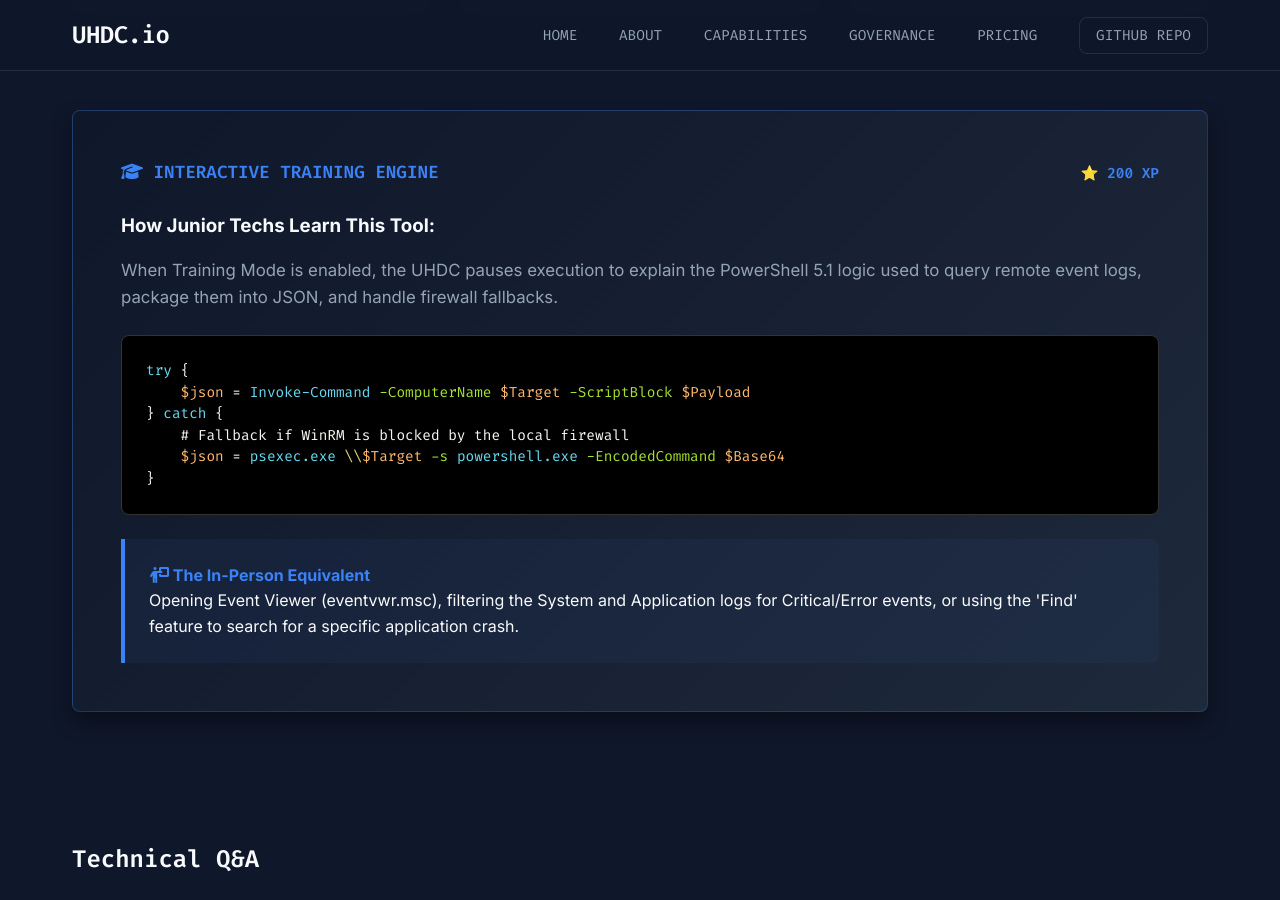
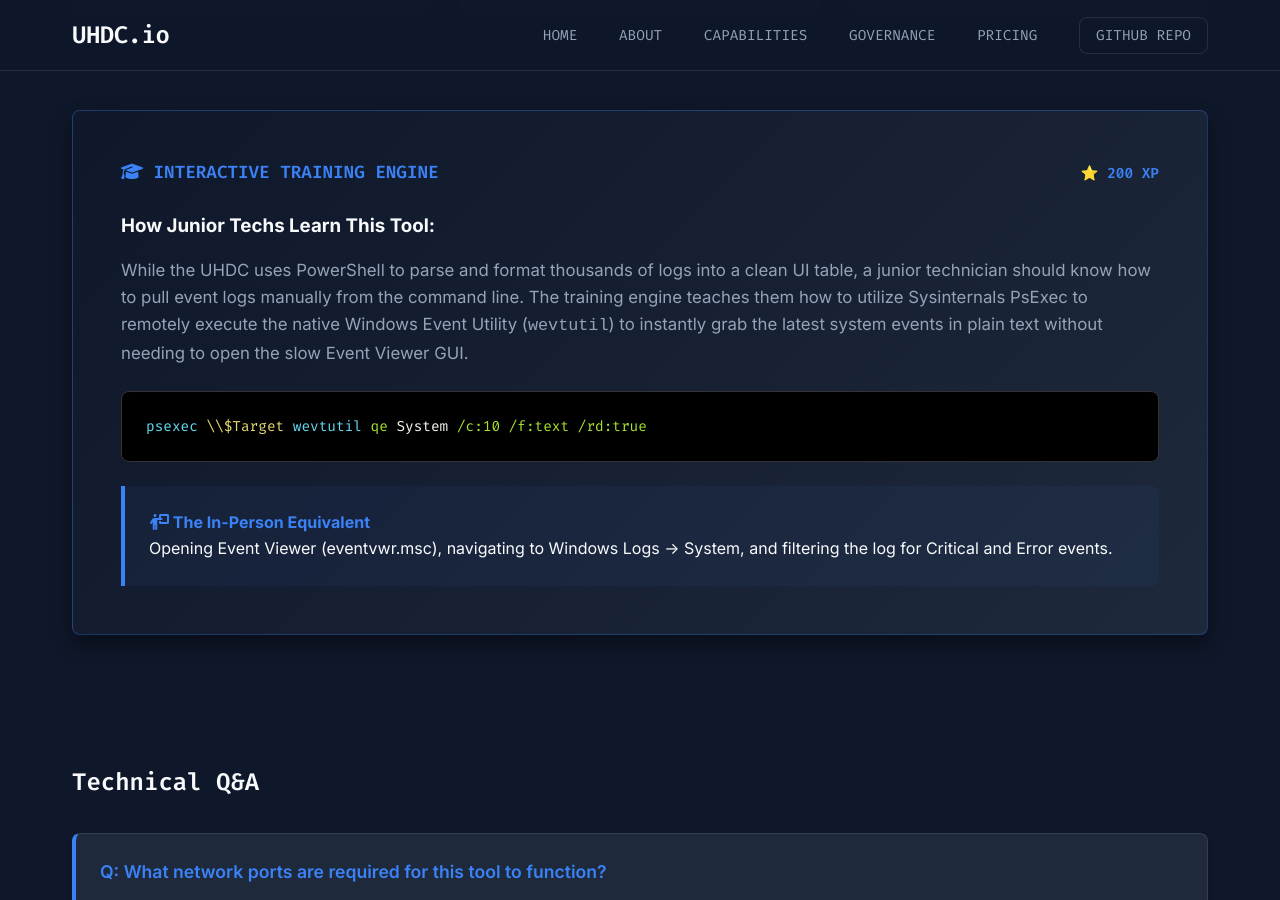
Before and after one commit to BobbyBurnsy/UHDC.io, a Jekyll site: the page built from advanced-event-forensics.html, in a window 1280 px wide and 900 px high, scrolled down 1222 px. Built offline with Jekyll 4.4.1, drawn with Linux system fonts in a browser that asks for light colours.

Commit message:
Update advanced-event-forensics.html

```diff
--- a/advanced-event-forensics.html
+++ b/advanced-event-forensics.html
@@ -106,21 +106,16 @@ title: "Advanced Event Forensics"
 
         <h3 style="color: var(--text-primary); margin-bottom: 1rem;">How Junior Techs Learn This Tool:</h3>
         <p style="color: var(--text-secondary); font-size: 1.05rem; line-height: 1.6; margin-bottom: 1.5rem;">
-            When Training Mode is enabled, the UHDC pauses execution to explain the PowerShell 5.1 logic used to query remote event logs, package them into JSON, and handle firewall fallbacks.
+            While the UHDC uses PowerShell to parse and format thousands of logs into a clean UI table, a junior technician should know how to pull event logs manually from the command line. The training engine teaches them how to utilize Sysinternals PsExec to remotely execute the native Windows Event Utility (<code>wevtutil</code>) to instantly grab the latest system events in plain text without needing to open the slow Event Viewer GUI.
         </p>
 
         <div class="mock-code">
-            <span class="cmd">try</span> {<br>
-            &nbsp;&nbsp;&nbsp;&nbsp;<span class="var">$json</span> = <span class="cmd">Invoke-Command</span> <span class="param">-ComputerName</span> <span class="var">$Target</span> <span class="param">-ScriptBlock</span> <span class="var">$Payload</span><br>
-            } <span class="cmd">catch</span> {<br>
-            &nbsp;&nbsp;&nbsp;&nbsp;<span class="text-muted"># Fallback if WinRM is blocked by the local firewall</span><br>
-            &nbsp;&nbsp;&nbsp;&nbsp;<span class="var">$json</span> = <span class="cmd">psexec.exe</span> <span class="str">\\</span><span class="var">$Target</span> <span class="param">-s</span> <span class="cmd">powershell.exe</span> <span class="param">-EncodedCommand</span> <span class="var">$Base64</span><br>
-            }
+            <span class="cmd">psexec</span> <span class="str">\\$Target</span> <span class="cmd">wevtutil</span> <span class="param">qe</span> System <span class="param">/c:10 /f:text /rd:true</span>
         </div>
 
         <div class="mock-inperson" style="border-left-color: var(--accent-blue); background: rgba(59, 130, 246, 0.05);">
             <h4 style="color: var(--accent-blue);"><i class="fa-solid fa-person-chalkboard"></i> The In-Person Equivalent</h4>
-            <p>Opening Event Viewer (eventvwr.msc), filtering the System and Application logs for Critical/Error events, or using the 'Find' feature to search for a specific application crash.</p>
+            <p>Opening Event Viewer (eventvwr.msc), navigating to Windows Logs -> System, and filtering the log for Critical and Error events.</p>
         </div>
     </div>
 </section>
```
